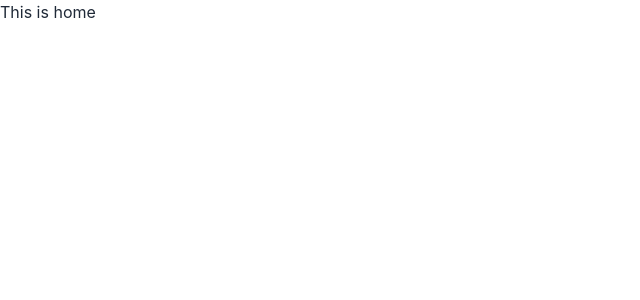
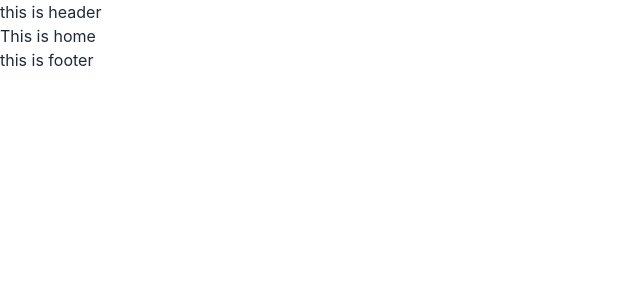
Before and after one commit to khaled39ab/Warehouse-Management-Client, a React (Create React App) app: page / in a window 1280 px wide. Shown: the top 300 px of the page, without its empty margins (0-640 px from the left). Built offline with nearby package versions, Linux system fonts and the light colour scheme.

Commit message:
starcture done

```diff
--- /dev/null
+++ b/src/Layout/Main.jsx
@@ -0,0 +1,16 @@
+import React from 'react';
+import { Outlet } from 'react-router-dom';
+import Footer from '../Pages/Shared/Footer/Footer';
+import Header from '../Pages/Shared/Header/Header';
+
+const Main = () => {
+    return (
+        <div>
+            <Header />
+            <Outlet />
+            <Footer />
+        </div>
+    );
+};
+
+export default Main;
--- /dev/null
+++ b/src/Pages/Shared/Footer/Footer.jsx
@@ -0,0 +1,11 @@
+import React from 'react';
+
+const Footer = () => {
+    return (
+        <div>
+            this is footer
+        </div>
+    );
+};
+
+export default Footer;
--- /dev/null
+++ b/src/Pages/Shared/Header/Header.jsx
@@ -0,0 +1,11 @@
+import React from 'react';
+
+const Header = () => {
+    return (
+        <div>
+            this is header
+        </div>
+    );
+};
+
+export default Header;
```
Also changed, not shown: src/Router/Routes/Routes.js (+8 -1 lines).
